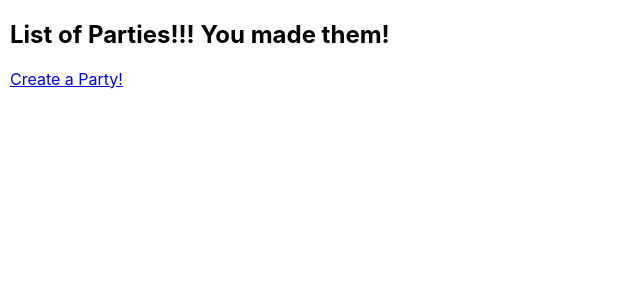
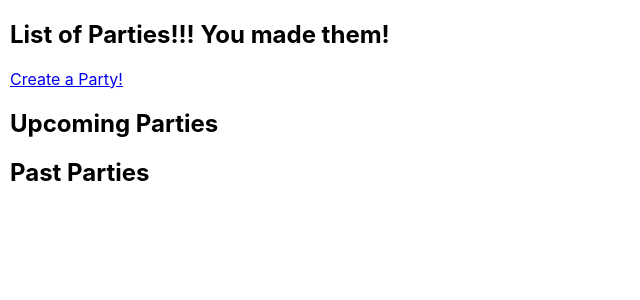
Before and after one commit to StephanieStralina/feastmode, a Django app: page /parties/ in a window 1280 px wide. Shown: the part 54-354 px from the top of the page, without its empty margins (0-640 px from the left). Run offline with Django 5.2, Linux system fonts and the light colour scheme; the visitor is signed in with stand-in values (Sample User, id 1); data that the repository does not hold is empty.

Commit message:
Refactor upcoming and past parties with partial template

```diff
--- a/main_app/models.py
+++ b/main_app/models.py
@@ -58,7 +58,7 @@ class Rsvp(models.Model):
   user = models.ForeignKey(User, on_delete=models.DO_NOTHING)
 
   def __str__(self):
-    return f"{self.status} - {self.user.username}"
+    return f"{self.status} - {self.user.username} - {self.party.invite_id}"
 
 class Dish(models.Model):
   party = models.ForeignKey(Party, on_delete=models.CASCADE)
--- a/main_app/templates/parties/index.html
+++ b/main_app/templates/parties/index.html
@@ -10,15 +10,7 @@
 <section>
     <a href="{% url "party-create" %}">Create a Party!</a>
 </section>
-<section>
-    {% for party in parties %}
-    <p><a href="{% url 'party-detail' party.invite_id %}">{{ party.name }}</a></p>
-    {% endfor %}
-</section>
-
-
-
-
-
+{% include 'parties/party-list.html' with title='Upcoming Parties' parties=upcoming_parties %}
+{% include 'parties/party-list.html' with title='Past Parties' parties=past_parties %}
 
 {% endblock %}
--- /dev/null
+++ b/main_app/templates/parties/party-list.html
@@ -0,0 +1,8 @@
+
+
+<section>
+    <h1>{{ title }}</h1>
+    {% for party in parties %}
+    <p><a href="{% url 'party-detail' party.invite_id %}">{{ party.name }}</a></p>
+    {% endfor %}
+</section>
--- a/main_app/views.py
+++ b/main_app/views.py
@@ -1,6 +1,7 @@
 from django.contrib.auth import login
 from django.contrib.auth.views import LoginView
 from django.shortcuts import render, redirect
+from django.utils import timezone
 from django.urls import reverse
 from main_app.models import Party, Rsvp, Dish
 from django.views.generic.edit import CreateView, UpdateView, DeleteView
@@ -31,8 +32,17 @@ def signup(request):
     return render(request, 'signup.html', context)
 
 def party_index(request):
-    parties = Party.objects.filter(owner=request.user)
-    return render(request, 'parties/index.html', { 'parties': parties })
+    my_parties = Party.objects.filter(owner=request.user)
+    other_parties = Party.objects.filter(rsvp__user_id=request.user.id)
+    combined_parties = my_parties | other_parties
+
+    upcoming_parties = [p for p in combined_parties if p.time >= timezone.now()]
+    past_parties = [p for p in combined_parties if p.time < timezone.now()]
+
+    return render(request, 'parties/index.html', {
+        'upcoming_parties': upcoming_parties,
+        'past_parties': past_parties
+    })
 
 def party_detail(request, invite_id):
     party = Party.objects.get(invite_id=invite_id)
```
